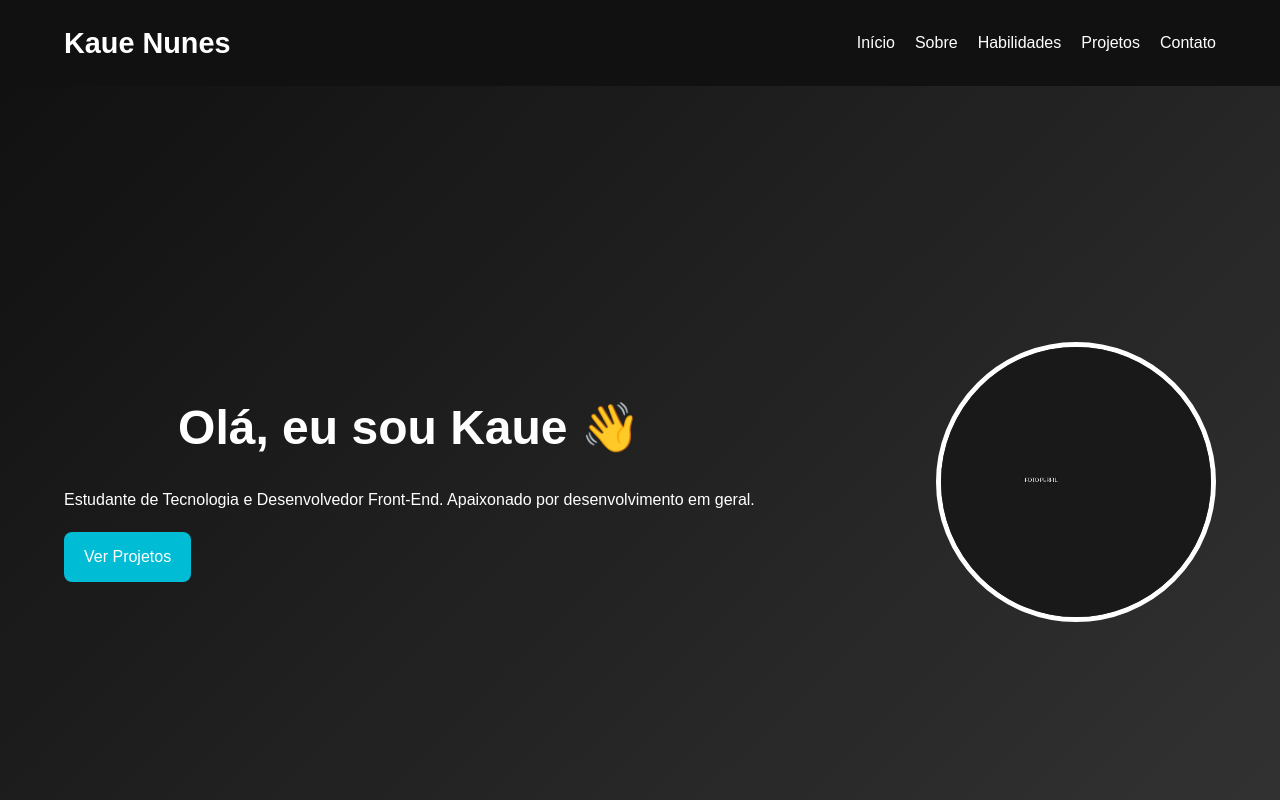
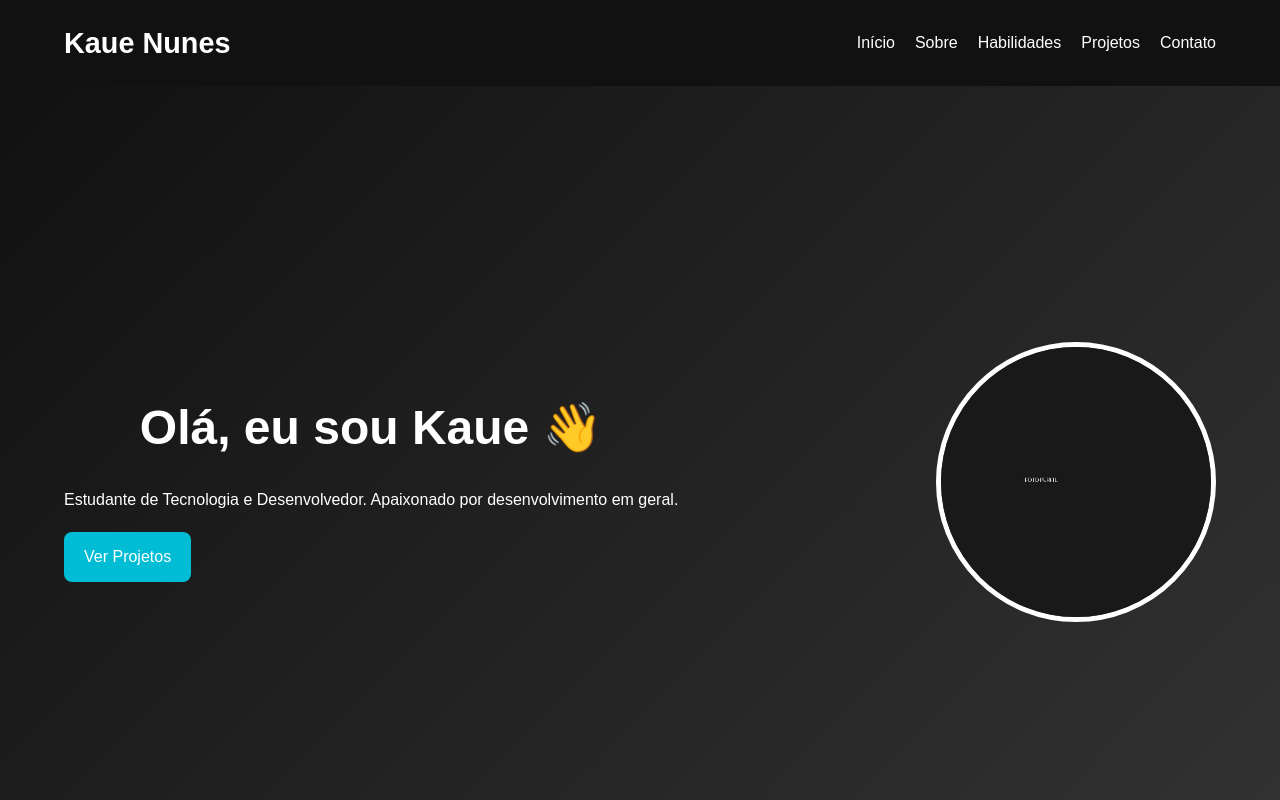
Before and after one commit to KaueNDS023/Portifolio-Kaue-Santos, a plain HTML site: page index.html in a window 1280 px wide. Shown: the top 800 px of the page. Drawn offline with Linux system fonts and the light colour scheme.

Commit message:
Update index.html

```diff
--- a/index.html
+++ b/index.html
@@ -46,7 +46,7 @@
                 <h2>Olá, eu sou Kaue 👋</h2>
 
                 <p>
-                    Estudante de Tecnologia e Desenvolvedor Front-End.
+                    Estudante de Tecnologia e Desenvolvedor.
                     Apaixonado por desenvolvimento em geral.
                 </p>
 
```
